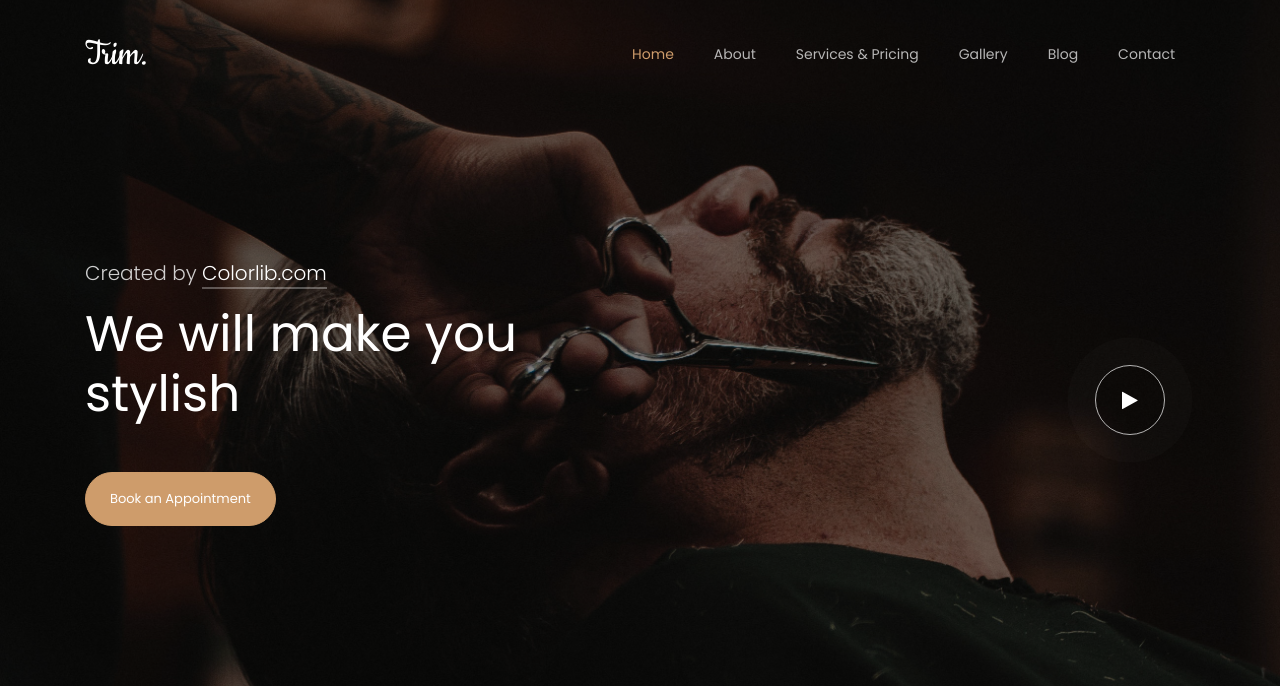
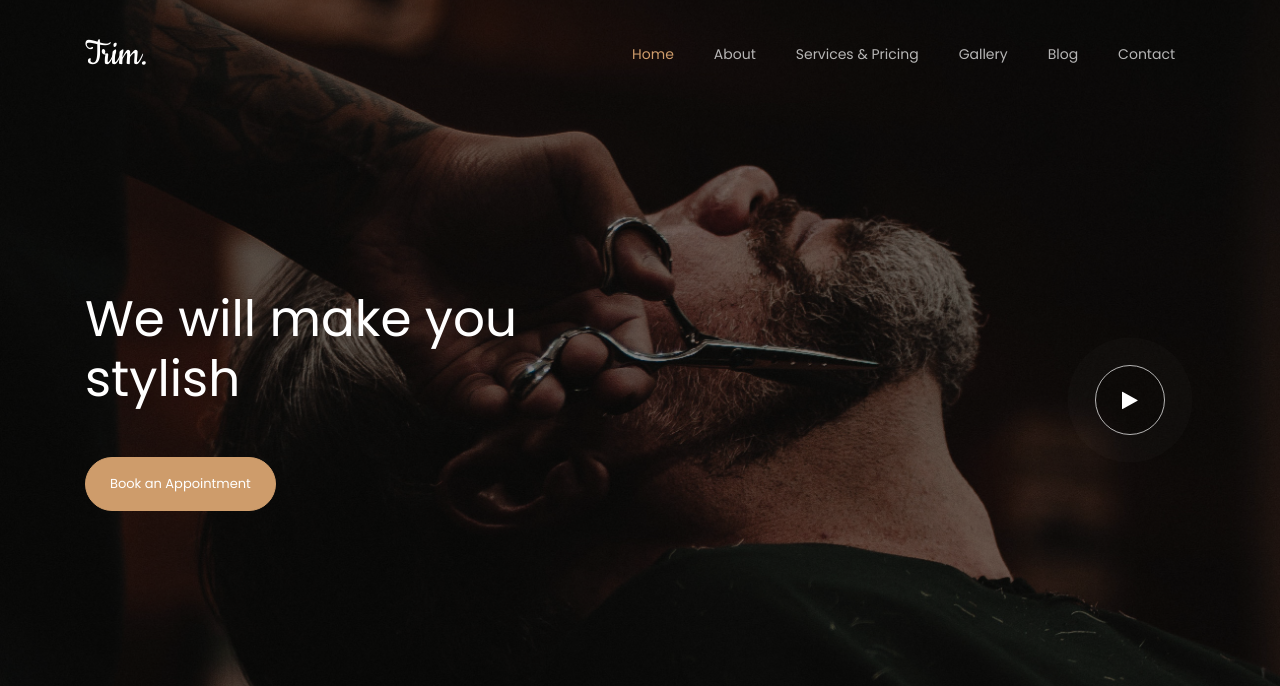
Before and after one commit to lashleykeith/trimtest, a plain HTML site: page index.html in a window 1280 px wide. Shown: the top 686 px of the page. Drawn offline with Linux system fonts and the light colour scheme; some packages are replaced by stand-ins of ours; no server answers; files whose address does not match are found by name.

Commit message:
Update index.html

```diff
--- a/index.html
+++ b/index.html
@@ -58,7 +58,7 @@
         		<span class="icon-play"></a>
         	</a>
           <div class="col-md-6 ftco-animate" data-scrollax=" properties: { translateY: '70%' }">
-          	<p class="mb-3" data-scrollax="properties: { translateY: '30%', opacity: 1.6 }">Created by <a href="#">Colorlib.com</a></p>
+          	<p class="mb-3" data-scrollax="properties: { translateY: '30%', opacity: 1.6 }"><a href="#"></a></p>
             <h1 class="mb-5" data-scrollax="properties: { translateY: '30%', opacity: 1.6 }">We will make you stylish</h1>
             <p data-scrollax="properties: { translateY: '30%', opacity: 1.6 }"><a href="https://vimeo.com/45830194" class="btn btn-primary px-4 py-3">Book an Appointment</a></p>
           </div>
```
